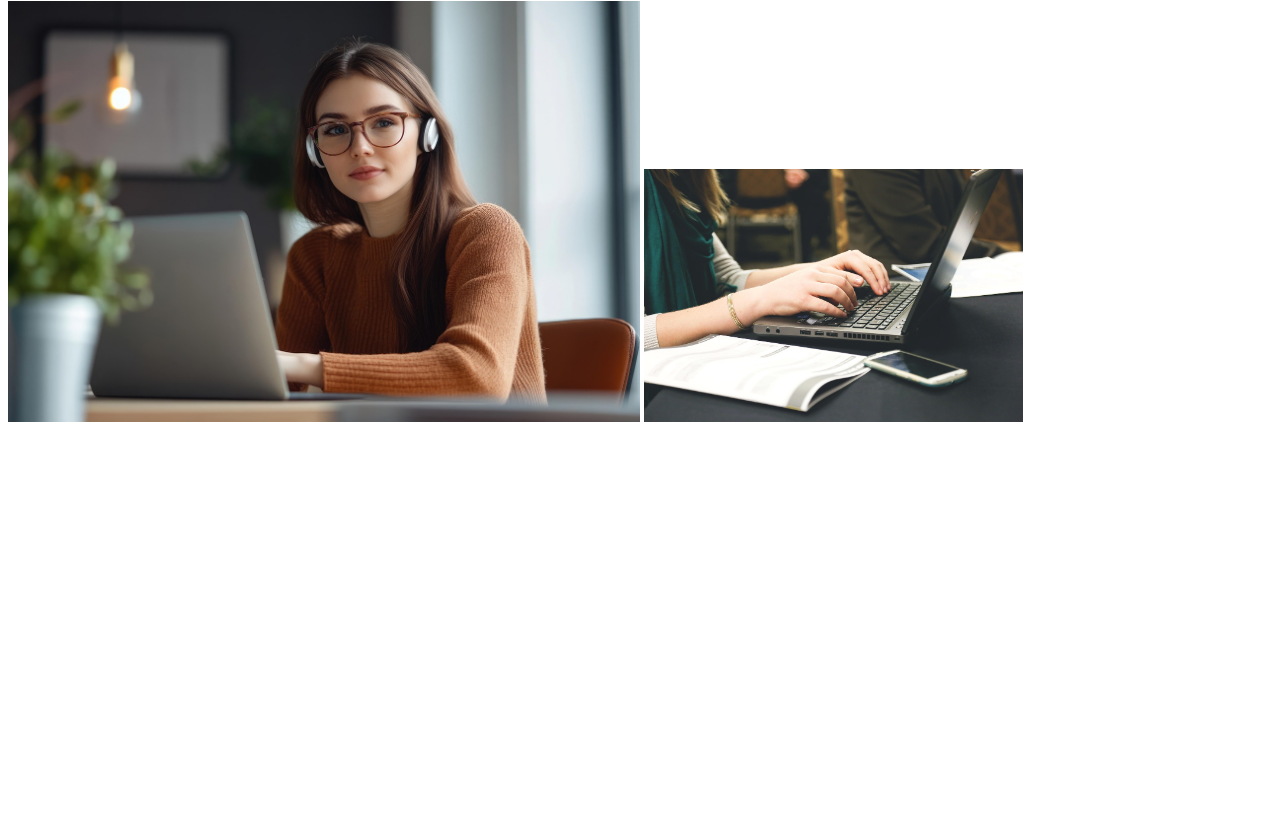
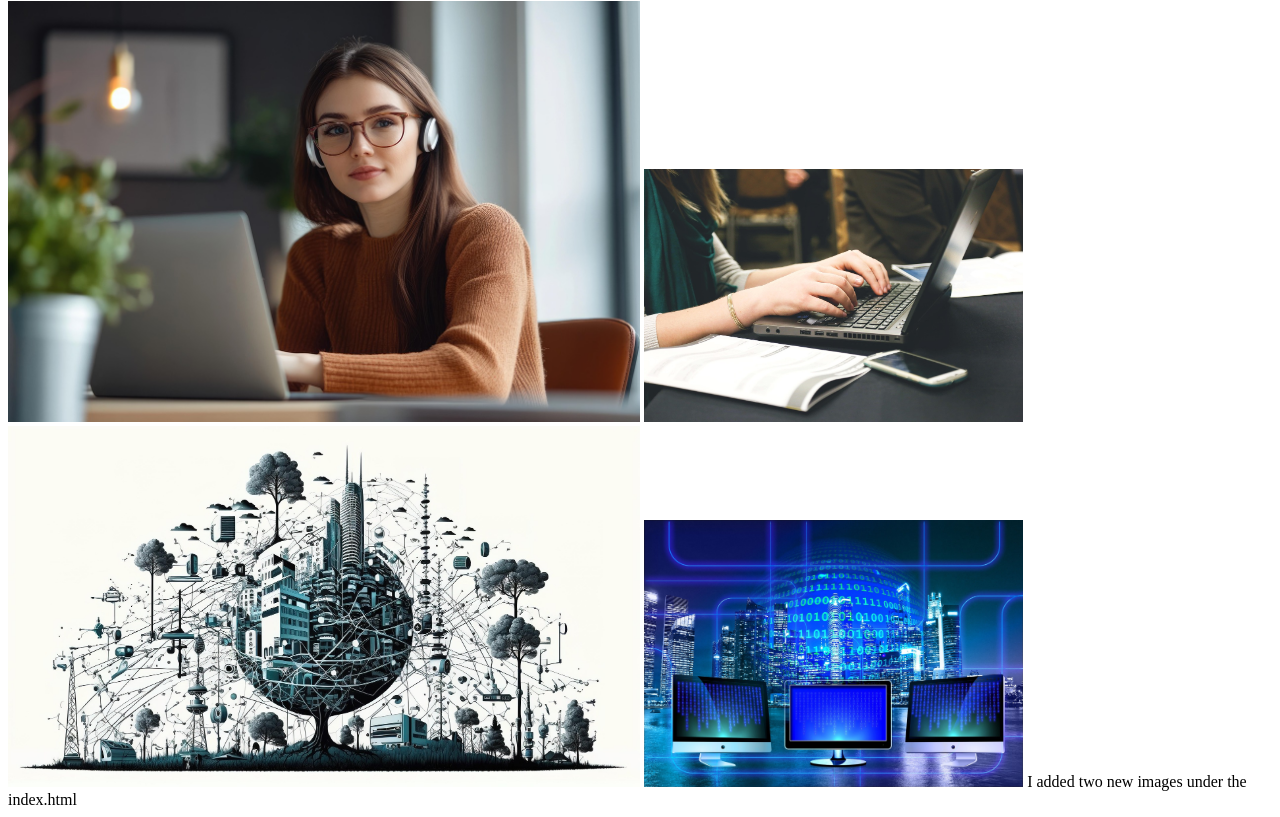
Before and after one commit to sphasgubudu5-collab/sguinternetsolutions, a plain HTML site: page index.html in a window 1280 px wide. Shown: the part 1676-2493 px from the top of the page. Before the commit the page ends 2110 px from the top, so only its background shows below. Drawn offline with Linux system fonts and the light colour scheme.

Commit message:
New images
I added new images under index.html

```diff
--- a/index.html
+++ b/index.html
@@ -46,6 +46,7 @@ Need reliable internet access?
 Visit Sgu Internet Solutions and get connected today.</p>
 <img src="images/macbook.jpg"width=50%/> <Img src="images/work.jpg"width=30%%/>
 <img src="images/yamu jay.jpg"width=50%/> <img src="images/startupstockphotosstartup.jpg"width=30%/>
-
+<img src="images/deltaworks-iot part 2.1.jpg"width=50%/> <img src="images/geralt-monitor-part 2.2.jpg"width=30%/>
+ I added two new images under the index.html
 </body>
 </html>
```
